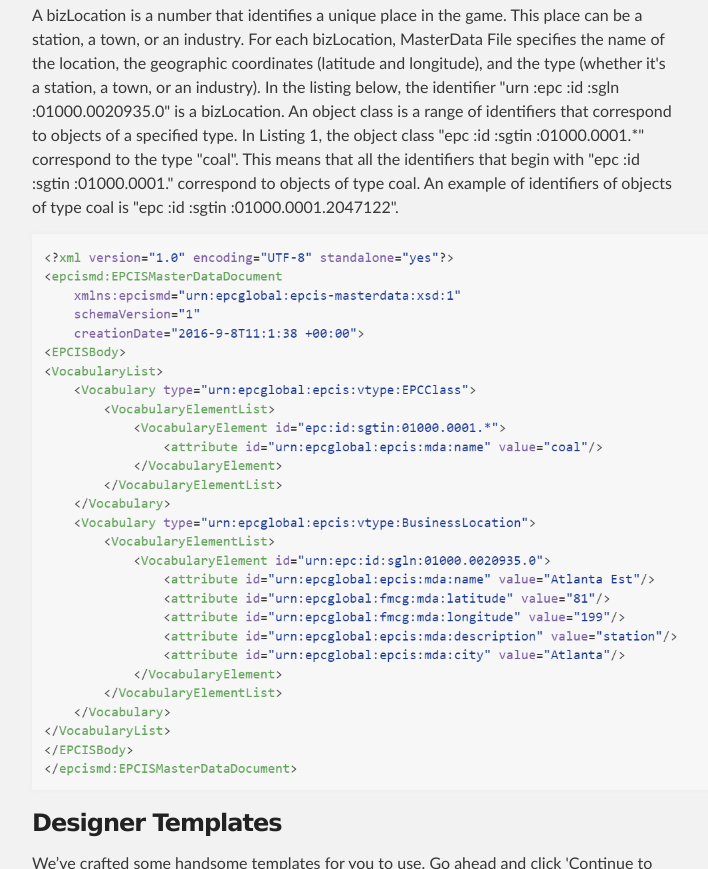
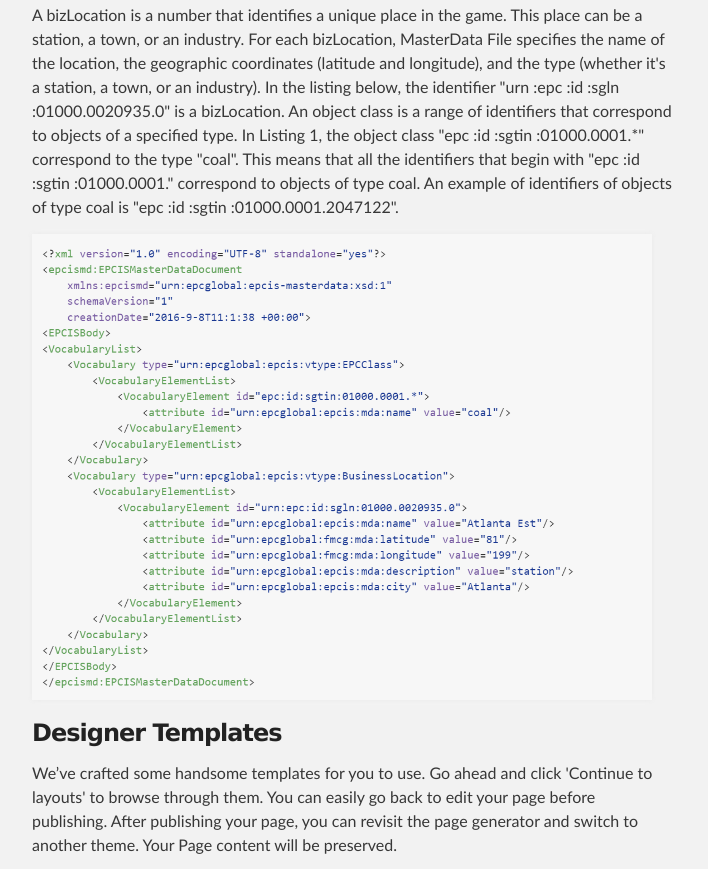
Before and after one commit to AnesBendimerad/EPCIS-Events-Generator-Based-On-OpenTTD, a plain HTML site: page index.html in a window 1280 px wide. Shown: the part 1160-2029 px from the top of the page, without its empty margins (288-996 px from the left). Drawn offline with Linux system fonts and the light colour scheme.

Commit message:
Update index.html

```diff
--- a/index.html
+++ b/index.html
@@ -48,7 +48,7 @@
 </ul>
 </p>
 <p>A bizLocation is a number that identifies a unique place in the game. This place can be a station, a town, or an industry. For each bizLocation, MasterData File specifies the name of the location, the geographic coordinates (latitude and longitude), and the type (whether it's a station, a town, or an industry). In the listing below, the identifier "urn :epc :id :sgln :01000.0020935.0" is a bizLocation. An object class is a range of identifiers that correspond to objects of a specified type. In Listing 1, the object class "epc :id :sgtin :01000.0001.*" correspond to the type "coal". This means that all the identifiers that begin with "epc :id :sgtin :01000.0001." correspond to objects of type coal. An example of identifiers of objects of type coal is "epc :id :sgtin :01000.0001.2047122".</p>
-<p><img src="images/listing1.PNG" alt="" ></p>
+<p><img src="images/listing1.PNG" alt="" width="620" ></p>
 <h3>
 <a id="designer-templates" class="anchor" href="#designer-templates" aria-hidden="true"><span aria-hidden="true" class="octicon octicon-link"></span></a>Designer Templates</h3>
 
```
